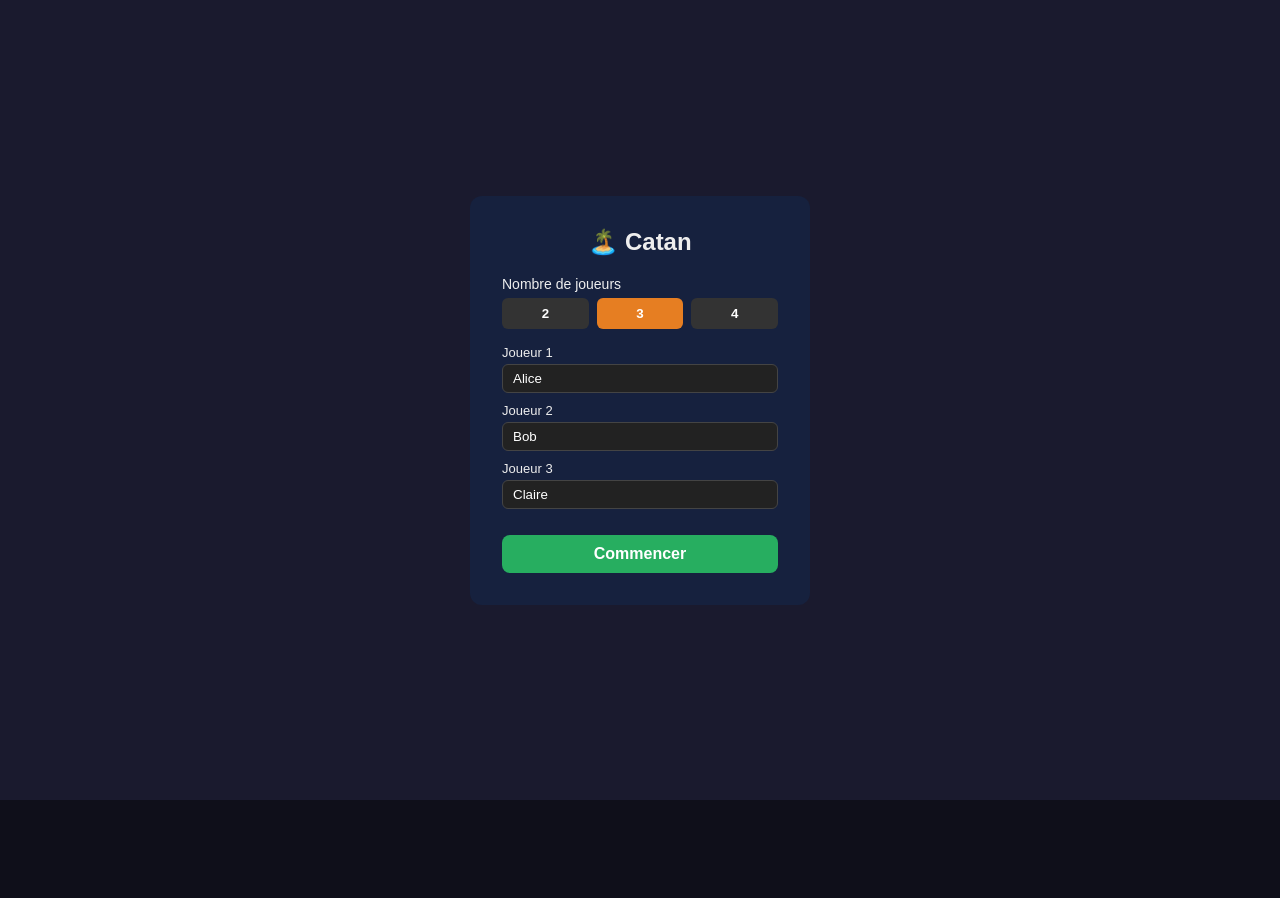
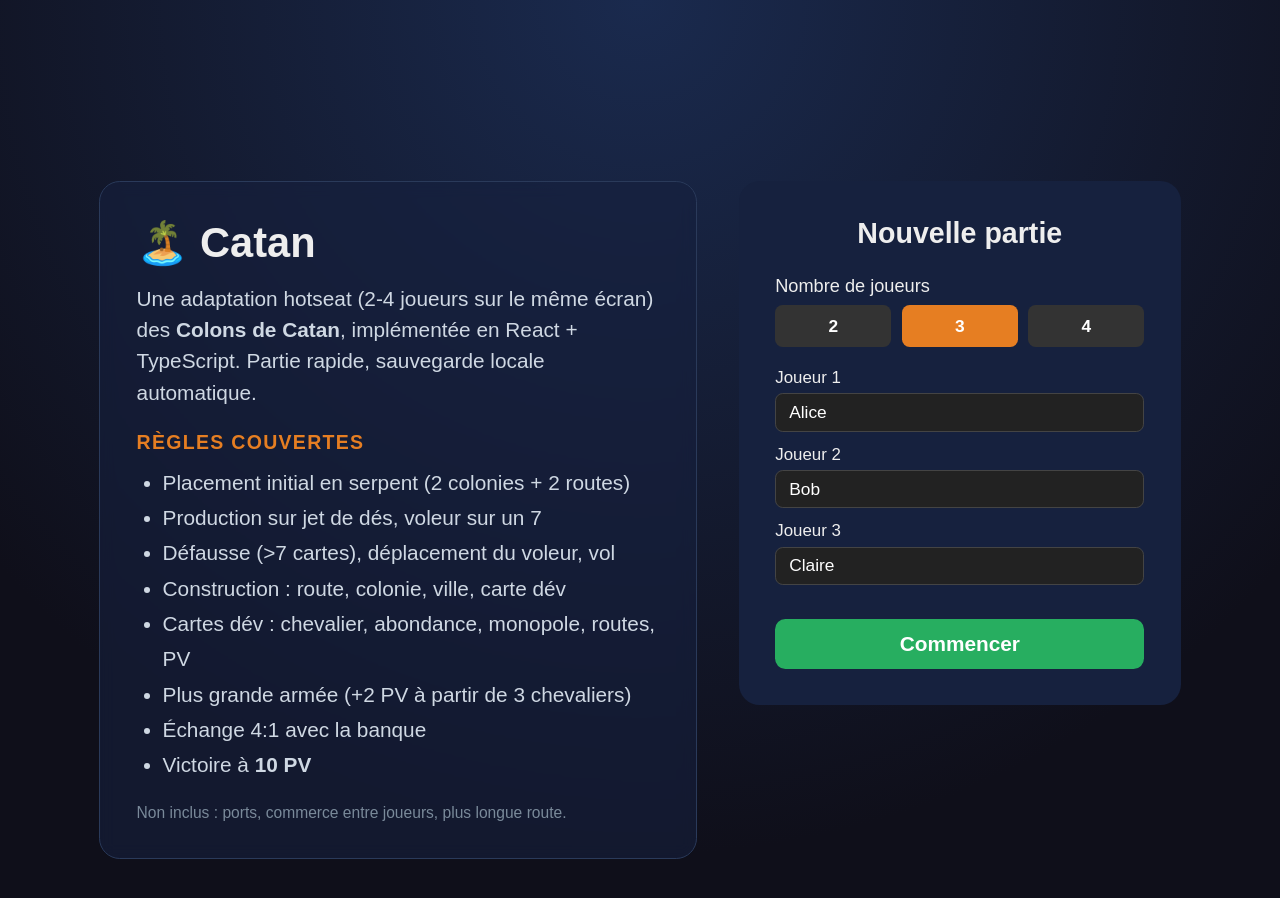
Before and after one commit to florentdestremau/catan, a React (Vite) app: page / in a window 1280 px wide. Shown: the top 898 px of the page. Before the commit the page ends 800 px from the top, so only its background shows below. Built offline with nearby package versions, Linux system fonts and the light colour scheme.

Commit message:
Page d'accueil enrichie avec règles, police globale x1.3

```diff
--- a/src/components/Setup.tsx
+++ b/src/components/Setup.tsx
@@ -15,10 +15,46 @@ export function Setup({ onStart }: SetupProps) {
   return (
     <div style={{
       minHeight: '100vh', display: 'flex', alignItems: 'center', justifyContent: 'center',
-      background: '#1a1a2e', color: '#eee', fontFamily: 'sans-serif',
+      background: 'radial-gradient(circle at top, #1a2a4e 0%, #0f0f1a 70%)',
+      color: '#eee', fontFamily: 'sans-serif', padding: 24,
     }}>
-      <div style={{ background: '#16213e', borderRadius: 12, padding: 32, width: 340 }}>
-        <h2 style={{ margin: '0 0 20px', textAlign: 'center' }}>🏝️ Catan</h2>
+      <div style={{
+        display: 'flex', gap: 32, alignItems: 'stretch',
+        maxWidth: 900, width: '100%', flexWrap: 'wrap', justifyContent: 'center',
+      }}>
+        <div style={{
+          flex: '1 1 380px', maxWidth: 460,
+          background: 'rgba(22,33,62,0.6)', border: '1px solid #2a3a5a',
+          borderRadius: 16, padding: 28, backdropFilter: 'blur(6px)',
+        }}>
+          <h1 style={{ margin: '0 0 12px', fontSize: 32 }}>🏝️ Catan</h1>
+          <p style={{ margin: '0 0 14px', lineHeight: 1.5, color: '#cfd8e3' }}>
+            Une adaptation hotseat (2-4 joueurs sur le même écran) des <strong>Colons de Catan</strong>,
+            implémentée en React + TypeScript. Partie rapide, sauvegarde locale automatique.
+          </p>
+          <h3 style={{ margin: '18px 0 8px', fontSize: 15, color: '#e67e22', textTransform: 'uppercase', letterSpacing: 1 }}>
+            Règles couvertes
+          </h3>
+          <ul style={{ margin: 0, paddingLeft: 20, lineHeight: 1.7, color: '#cfd8e3' }}>
+            <li>Placement initial en serpent (2 colonies + 2 routes)</li>
+            <li>Production sur jet de dés, voleur sur un 7</li>
+            <li>Défausse (&gt;7 cartes), déplacement du voleur, vol</li>
+            <li>Construction : route, colonie, ville, carte dév</li>
+            <li>Cartes dév : chevalier, abondance, monopole, routes, PV</li>
+            <li>Plus grande armée (+2 PV à partir de 3 chevaliers)</li>
+            <li>Échange 4:1 avec la banque</li>
+            <li>Victoire à <strong>10 PV</strong></li>
+          </ul>
+          <p style={{ margin: '16px 0 0', fontSize: 12, color: '#7a8a9a' }}>
+            Non inclus : ports, commerce entre joueurs, plus longue route.
+          </p>
+        </div>
+
+        <div style={{
+          flex: '0 1 340px',
+          background: '#16213e', borderRadius: 16, padding: 28, alignSelf: 'flex-start',
+        }}>
+          <h2 style={{ margin: '0 0 20px', textAlign: 'center', fontSize: 22 }}>Nouvelle partie</h2>
           <div style={{ marginBottom: 16 }}>
             <label style={{ display: 'block', marginBottom: 6, fontSize: 14 }}>Nombre de joueurs</label>
             <div style={{ display: 'flex', gap: 8 }}>
@@ -56,5 +92,6 @@ export function Setup({ onStart }: SetupProps) {
           </button>
         </div>
       </div>
+    </div>
   )
 }
--- a/src/index.css
+++ b/src/index.css
@@ -1,3 +1,3 @@
 *, *::before, *::after { box-sizing: border-box; }
-body { margin: 0; font-family: system-ui, sans-serif; background: #0f0f1a; color: #eee; }
+body { margin: 0; font-family: system-ui, sans-serif; background: #0f0f1a; color: #eee; zoom: 1.3; }
 #root { width: 100%; }
```
Lines whose indentation alone changed are shown as unchanged.
